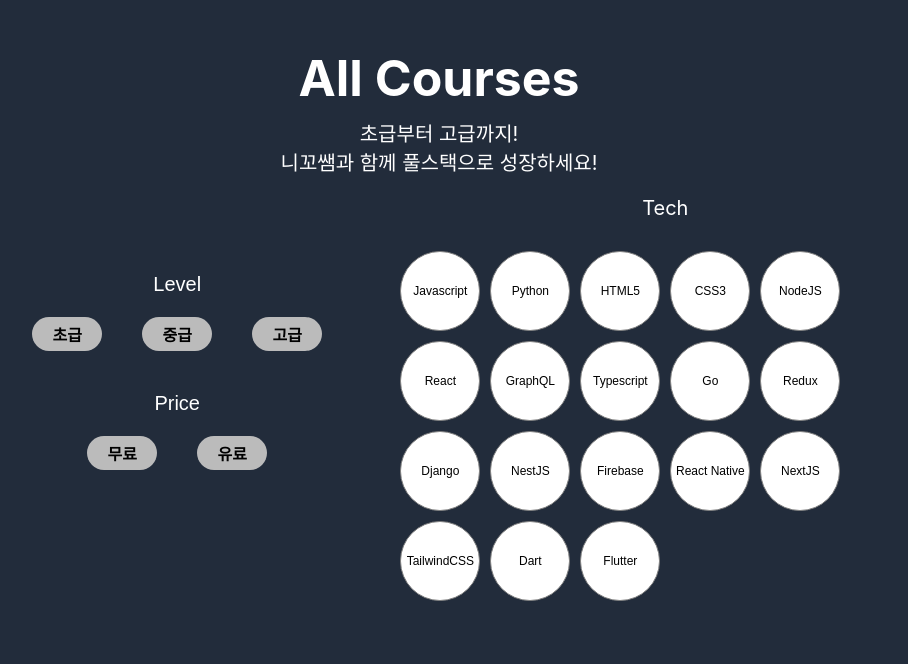
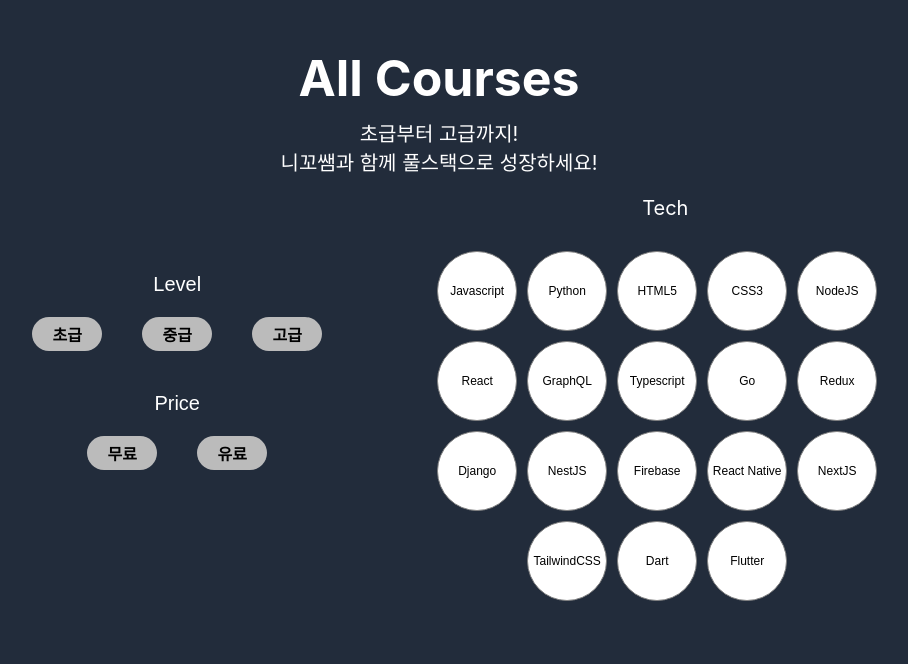
Before and after one commit to sichan1301/nomadcoder_clone, a React (Create React App) app: page / in a window 1280 px wide. Shown: the part 102-766 px from the top of the page, without its empty margins (201-1109 px from the left). Built offline with nearby package versions, Linux system fonts and the light colour scheme.

Commit message:
목요일 새벽 작업

```diff
--- a/src/App.tsx
+++ b/src/App.tsx
@@ -8,15 +8,15 @@ function App() {
 
   return (
     <Main>
-      <Container>
+      <Inner>
         <Title>All Courses</Title>
         <SubTitle>초급부터 고급까지! <br />니꼬쌤과 함께 풀스택으로 성장하세요!</SubTitle>
-        <Section>
+        <SelectSection>
           <Option />
           <Tech />
-        </Section>
+        </SelectSection>
         <ItemList />
-      </Container>
+      </Inner>
     </Main>
   );
 }
@@ -31,13 +31,13 @@ const Main = styled.main`
   background-color: #222c3b;
 `
 
-const Container = styled.div`
+const Inner = styled.div`
   width:75%;
   height:100%;
   margin:0 auto;
 `
 
-const Section = styled.main`
+const SelectSection = styled.section`
   display: flex;
   margin-bottom:50px;
 `
--- a/src/components/item.tsx
+++ b/src/components/item.tsx
@@ -12,7 +12,7 @@ const Item = ({item}:ItemPropsType) => {
   return(
     <ItemArticle>
       <ImgDiv>
-
+        <a href = {item.link}>
           <Img src ={require(`../../public/img/${imgSrc}`)}  />
 
           <ItemDiv>
@@ -21,7 +21,7 @@ const Item = ({item}:ItemPropsType) => {
           </ItemDiv>
 
           <ItemLevel level={item.level}>{item.level}</ItemLevel>
-
+        </a>
       </ImgDiv>
     </ItemArticle>
   )
--- a/src/components/itemList.tsx
+++ b/src/components/itemList.tsx
@@ -8,8 +8,6 @@ import NotFound from './notfound';
 
 const ItemList = () => {
   const {course} = useSelector((state:RootState)=> state)
-
-  console.log(course)
   return (
     <ItemListSection>
       {course.length !== 0 ? course.map((course:courseType) => <Item item={course}/>) : <NotFound />}
--- a/src/components/tech.tsx
+++ b/src/components/tech.tsx
@@ -7,22 +7,16 @@ const Tech = () => {
   const state = useSelector((state:RootState)=> state)
   const dispatch = useDispatch()
 
-  const handleClick = (tech?:string) => {
-    tech ? dispatch(TECH(tech)) : dispatch(TECH(undefined))
+  const handleClick = (tech?:string) =>{
+    tech !== undefined ? dispatch(TECH(tech)) : dispatch(TECH(undefined))
     dispatch(FILTER())
-  }
-
-  const handleTechCategoryButton = () => {
-    dispatch(TECH(undefined))
-    dispatch(FILTER())
-
   }
 
   const displayTechButton = state.tech === undefined ? "Tech" : "x";
 
   return(
     <TechArticle>
-      <Title onClick={handleTechCategoryButton} isFiltered={state.tech !== undefined}>{displayTechButton}</Title>
+      <Title onClick={() => handleClick()} isFiltered={state.tech !== undefined}>{displayTechButton}</Title>
       <TechDiv>
         {tech.map(tech => <TechButton onClick={()=>handleClick(tech)}>{tech}</TechButton>)}
       </TechDiv>
@@ -54,6 +48,7 @@ const Title = styled.p<TitleProps>`
 
 const TechDiv = styled.div`
   display:flex;
+  justify-content:center;
   flex-wrap:wrap;
 `
 
--- a/src/store.ts
+++ b/src/store.ts
@@ -37,6 +37,13 @@ const nomadCoder = createSlice({
         state.course = Course.filter(item => (item.level === state.level) && (item.price === state.price) && (item.tech?.find(item => item === state.tech)!== undefined))
       }
       else{
+        if(state.price === undefined){
+          state.course = Course.filter(item => item.level === state.level && item.tech?.find(item => item === state.tech)!== undefined)
+        }else if(state.level === undefined){
+          state.course = Course.filter(item => item.price === state.price && item.tech?.find(item => item === state.tech)!== undefined)
+        }else if(state.tech === undefined){
+          state.course = Course.filter(item => item.price === state.price && item.level === state.level)
+        }
         state.course = Course.filter(item => item.level === state.level || item.price === state.price || item.tech?.find(item => item === state.tech)!== undefined)
       }
 
```
Lines whose indentation alone changed are shown as unchanged.
